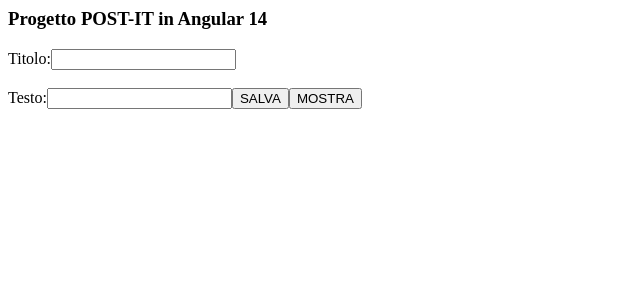
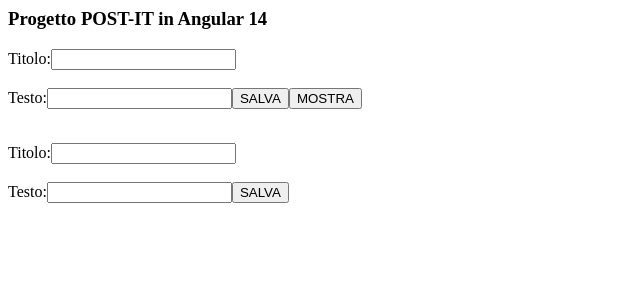
Before and after one commit to Stalioot/angular-ivy-elmfd2, an Angular app: page / in a window 1280 px wide. Shown: the top 300 px of the page, without its empty margins (0-640 px from the left). Built offline with nearby package versions, Linux system fonts and the light colour scheme.

Commit message:
2 files modified, 3 added

```diff
--- a/src/app/app.component.html
+++ b/src/app/app.component.html
@@ -10,3 +10,5 @@
     <button (click)="caricaPost(post)">{{post.titolo}}</button>
 </ul>
 <app-notifica [dato]="selezione"> </app-notifica>
+
+<app-new-post> </app-new-post>
--- a/src/app/app.module.ts
+++ b/src/app/app.module.ts
@@ -6,10 +6,11 @@
 import { PostItService } from './post-it.service';
 import { HttpClient, HttpClientModule } from '@angular/common/http';
 import { NotificaComponent } from './notifica/notifica.component';
+import { NewPostComponent } from './new-post/new-post.component';
 
 @NgModule({
   imports:      [ BrowserModule, FormsModule, HttpClientModule ],
-  declarations: [ AppComponent, NotificaComponent ],
+  declarations: [ AppComponent, NotificaComponent, NewPostComponent ],
   bootstrap:    [ AppComponent ],
   providers: [PostItService]
 })
--- /dev/null
+++ b/src/app/new-post/new-post.component.html
@@ -0,0 +1,3 @@
+Titolo:<input #titolo1/><br><br/>
+Testo:<input #text/>
+<button (click)="newPost(titolo1.value, text.value);titolo1.value='';text.value='';">SALVA</button>
--- /dev/null
+++ b/src/app/new-post/new-post.component.ts
@@ -0,0 +1,17 @@
+import { Component, EventEmitter, OnInit, Output } from '@angular/core';
+
+@Component({
+  selector: 'app-new-post',
+  templateUrl: './new-post.component.html',
+  styleUrls: ['./new-post.component.css']
+})
+export class NewPostComponent implements OnInit {
+  @Output() newPostEvent = new EventEmitter<object>();
+
+  newPost(newTitle: string, newText: string) {
+    this.newPostEvent.emit({ newTitle, newText });
+  }
+  ngOnInit() {
+  }
+
+}
```
Also changed, not shown: src/app/new-post/new-post.component.css (added).
